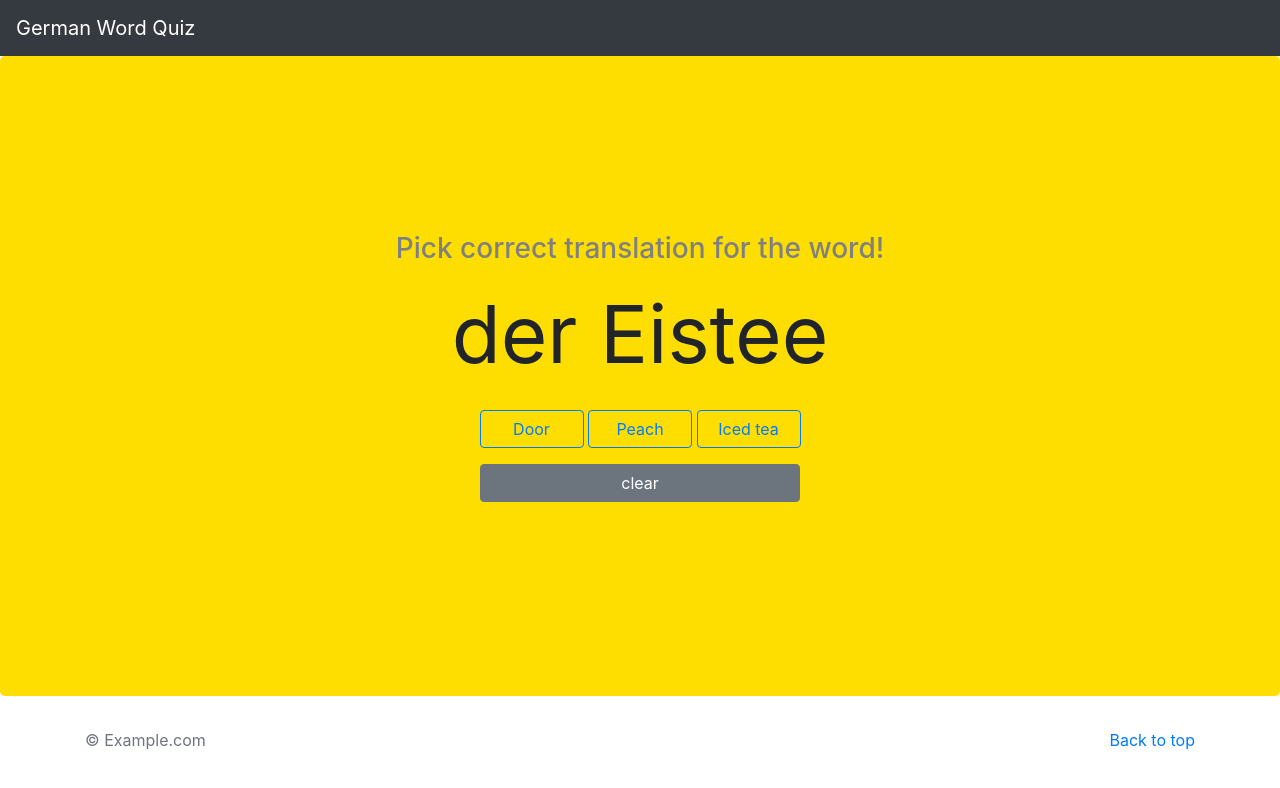
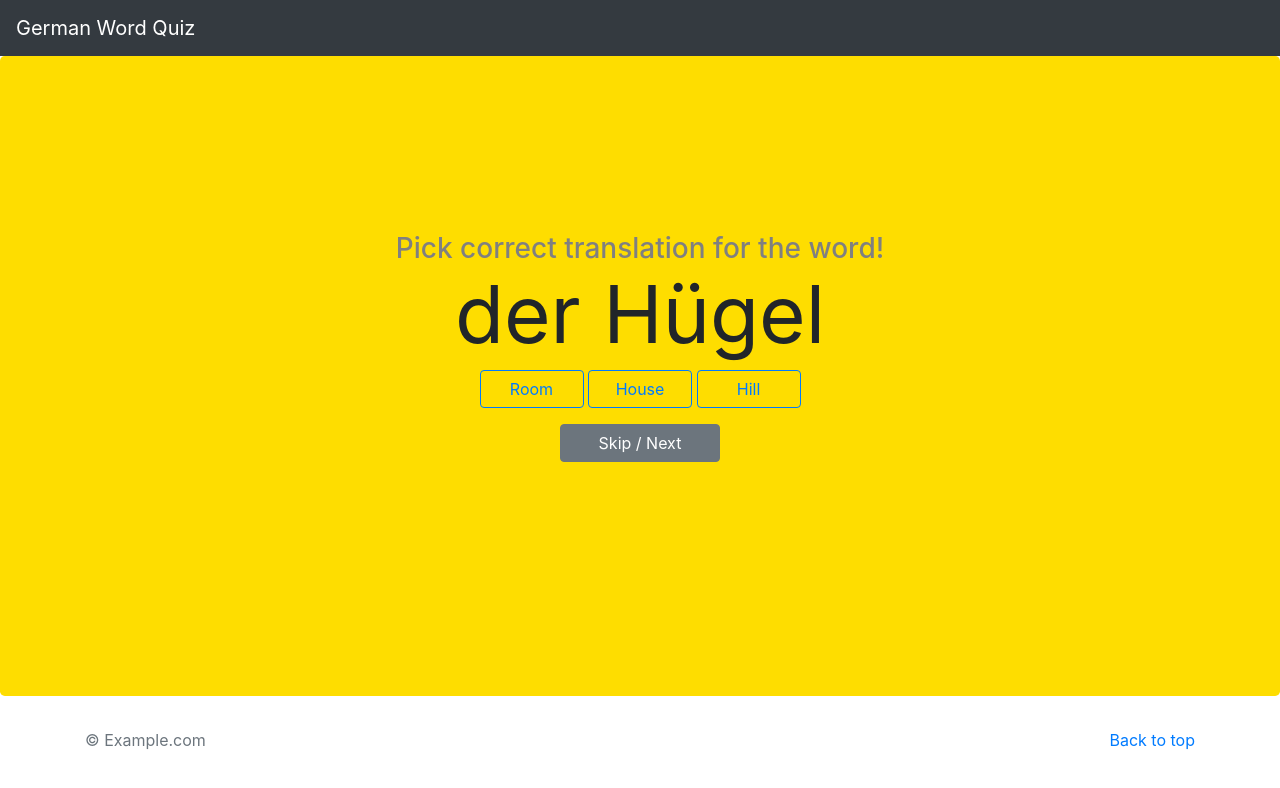
Before and after one commit to kkig/German-word-quiz, a plain HTML site: page v.1/index.html in a window 1280 px wide. Drawn offline with nearby package versions, Linux system fonts and the light colour scheme.

Commit message:
Add files via upload
Fixed issue of skip / next button.

```diff
--- a/v.1/css/mystyle.css
+++ b/v.1/css/mystyle.css
@@ -1,5 +1,10 @@
 main {
   min-height: 40rem;
+  line-height: 1;
+}
+
+button {
+  margin-bottom: 1rem;
 }
 
 .contents {
@@ -15,7 +20,7 @@ main {
 }
 
 .word {
-  font-size: 5rem;
+  font-size: 3.5rem;
 }
 
 .btn {
@@ -25,10 +30,16 @@ main {
 .buttons {
   width: auto;
 }
-.reset {
-  margin-top: 1rem;
+
+@media only screen and (min-width: 768px) {
+  .word {
+    font-size: 5rem;
+  }
+
+  #clear-button {
+    min-width: 20rem;
+  }
 }
-
 #clear-button {
-  min-width: 20rem;
+  min-width: 10rem;
 }
--- a/v.1/index.html
+++ b/v.1/index.html
@@ -27,7 +27,7 @@
             <button type="button" name="buttonTwo" class="btn btn-outline-primary" id="choiceTwo"></button>
             <button type="button" name="buttonThree" class="btn btn-outline-primary" id="choiceThree"></button>
           <div class="reset">
-            <button type="button" name="clearButton" class="btn btn-secondary" id="clear-button">clear</button>
+            <button type="button" name="clearButton" class="btn btn-secondary" id="clear-button">Skip / Next</button>
           </div>
         </div>
       </div>
--- a/v.1/js/library.js
+++ b/v.1/js/library.js
@@ -245,8 +245,38 @@ const library = [
     article: 2
   },
   {
+    word: 'das Fenster',
+    translation: 'Window',
+    article: 2
+  },
+  {
     word: 'die Cola',
     translation: 'Cola',
     article: 1
+  },
+  {
+    word: 'die Treppe',
+    translation: 'Stairs',
+    article: 1
+  },
+  {
+    word: 'das Haus',
+    translation: 'House',
+    article: 2
+  },
+  {
+    word: 'das Dach',
+    translation: 'Roof',
+    article: 2
+  },
+  {
+    word: 'das Zimmer',
+    translation: 'Room',
+    article: 2
+  },
+  {
+    word: 'der Balkon',
+    translation: 'Balcony',
+    article: 0
   }
 ]; //0 = Maskuline, 1 = Feminine, 2 = Neutral
--- a/v.1/js/scripts.js
+++ b/v.1/js/scripts.js
@@ -4,12 +4,12 @@ const choiceTwo = document.querySelector('#choiceTwo');
 const choiceThree = document.querySelector('#choiceThree');
 const clearButton = document.querySelector('#clear-button');
 
-const randomNumber = Math.floor(Math.random() * 3);
-
+let randomNumber = Math.floor(Math.random() * 3);
 let x;
 let y;
 let z;
 
+//set word to each button
 function setRandom() {
   let isDuplicate = true;
 
@@ -20,8 +20,9 @@ function setRandom() {
     if (x != y && y != z && x != z) {
       isDuplicate = false;
     }
+  }
 
-  }
+  //set  different words to button
   while (isDuplicate) {
     pickWord();
   }
@@ -51,43 +52,41 @@ function setButton() {
 }
 
 function changeButton() {
+  choiceOne.classList.remove('btn-outline-primary');
+  choiceTwo.classList.remove('btn-outline-primary');
+  choiceThree.classList.remove('btn-outline-primary');
+
   switch(randomNumber) {
     case 0: //One is correct
-      choiceOne.classList.remove('btn-outline-primary');
       choiceOne.classList.add('btn-success');
-      choiceTwo.classList.remove('btn-outline-primary');
       choiceTwo.classList.add('btn-danger');
-      choiceThree.classList.remove('btn-outline-primary');
       choiceThree.classList.add('btn-danger');
       break;
 
     case 1: //Two is correct
-      choiceOne.classList.remove('btn-outline-primary');
       choiceOne.classList.add('btn-danger');
-      choiceTwo.classList.remove('btn-outline-primary');
       choiceTwo.classList.add('btn-success');
-      choiceThree.classList.remove('btn-outline-primary');
       choiceThree.classList.add('btn-danger');
       break;
 
     case 2: //Three is correct
-      choiceOne.classList.remove('btn-outline-primary');
       choiceOne.classList.add('btn-danger');
-      choiceTwo.classList.remove('btn-outline-primary');
       choiceTwo.classList.add('btn-danger');
-      choiceThree.classList.remove('btn-outline-primary');
       choiceThree.classList.add('btn-success');
       break;
   }
 }
 
 function stateClear() {
+  randomNumber = Math.floor(Math.random() * 3); //get new question
   setButton();
+
+  //reset button color
   choiceOne.classList.remove('btn-success', 'btn-danger');
+  choiceTwo.classList.remove('btn-success', 'btn-danger');
+  choiceThree.classList.remove('btn-success', 'btn-danger');
   choiceOne.classList.add('btn-outline-primary');
-  choiceTwo.classList.remove('btn-success', 'btn-danger');
   choiceTwo.classList.add('btn-outline-primary');
-  choiceThree.classList.remove('btn-success', 'btn-danger');
   choiceThree.classList.add('btn-outline-primary');
 }
 
```
